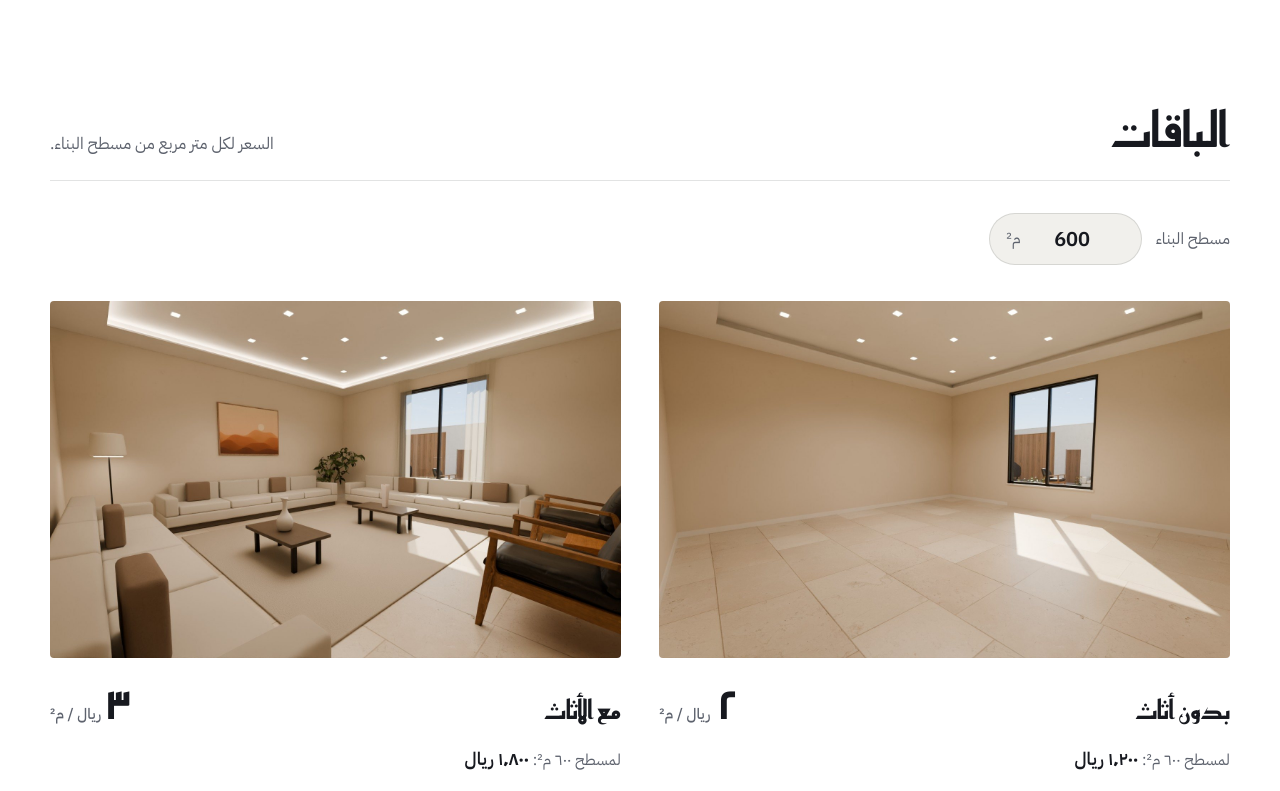
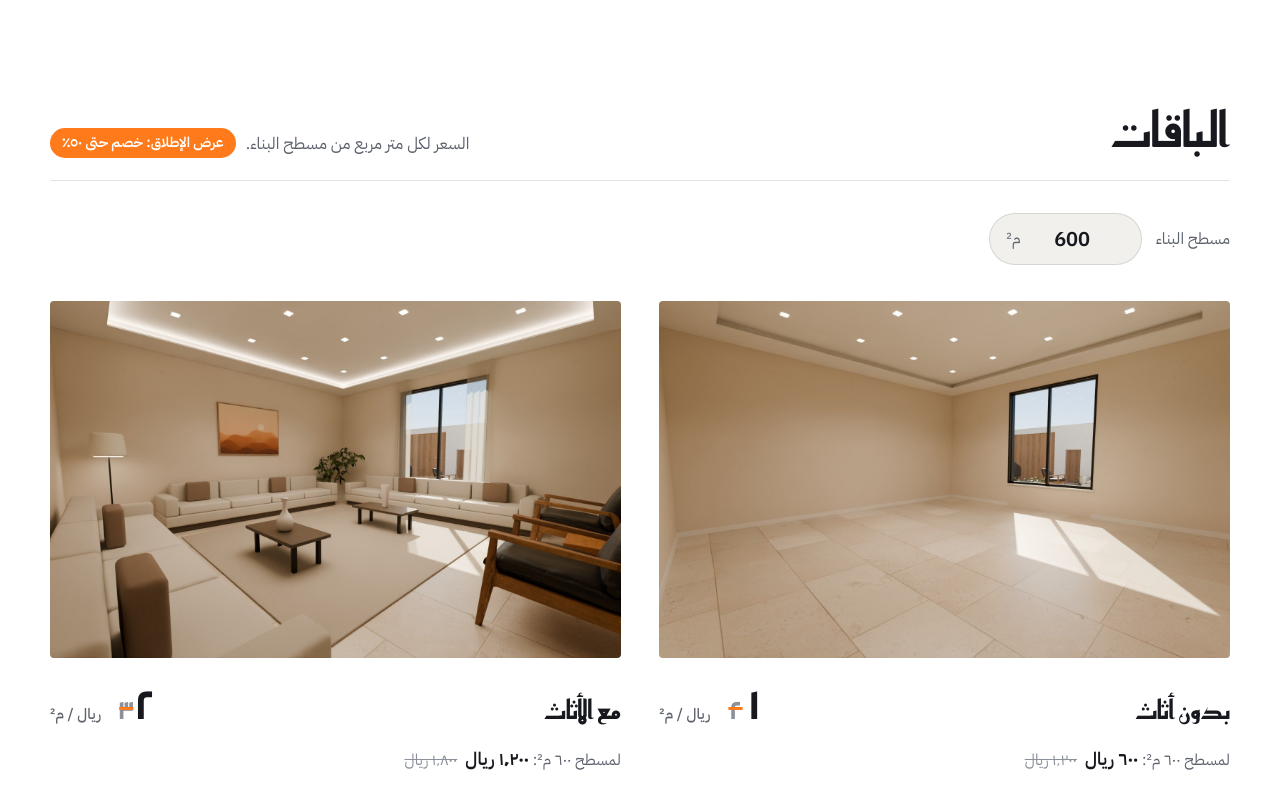
Before and after one commit to Mutaz1122/villa-tour, a plain HTML site: page index.html in a window 1280 px wide. Shown: the part 1800-2591 px from the top of the page. Drawn offline with Linux system fonts and the light colour scheme.

Commit message:
Launch offer: 1 and 2 SAR per square metre
Co-Authored-By: Claude Opus 5.5 <noreply@anthropic.com>

```diff
--- a/index.html
+++ b/index.html
@@ -77,6 +77,9 @@ section{padding:clamp(72px,10vw,128px) 0}
 .plan-c h3{font-size:26px}
 .price{font:600 clamp(34px,3.6vw,46px)/1 "Reem Kufi",sans-serif;white-space:nowrap}
 .price small{font:500 15px "IBM Plex Sans Arabic",sans-serif;color:var(--soft);margin-inline-start:6px}
+.price s{font-size:.62em;color:var(--line);text-decoration:line-through 3px var(--sun);margin-inline-end:12px}
+.total s{color:var(--line);margin-inline-start:8px}
+.offer{display:inline-block;margin-inline-start:10px;padding:3px 12px;border-radius:999px;background:var(--sun);color:#fff;font-weight:600;font-size:14px;vertical-align:2px}
 .total{margin-top:10px;font-size:15.5px;color:var(--soft)}
 .total b{color:var(--ink);font-weight:600;font-size:18px}
 .plan-c ul{list-style:none;margin:20px 0 0;padding:0;border-top:1px solid var(--rule)}
@@ -167,7 +170,7 @@ footer .wrap{display:flex;justify-content:space-between;gap:16px;flex-wrap:wrap}
   <section class="pk" id="packages"><div class="wrap">
     <div class="sec-h">
       <h2>الباقات</h2>
-      <p>السعر لكل متر مربع من مسطح البناء.</p>
+      <p>السعر لكل متر مربع من مسطح البناء.<span class="offer">عرض الإطلاق: خصم حتى ٥٠٪</span></p>
     </div>
     <div class="calc">
       <label for="area">مسطح البناء</label>
@@ -176,8 +179,8 @@ footer .wrap{display:flex;justify-content:space-between;gap:16px;flex-wrap:wrap}
     <div class="plans">
       <article class="plan-c">
         <img src="home/room_empty.jpg" alt="مجلس مشطّب بلا أثاث" loading="lazy">
-        <div class="head"><h3>بدون أثاث</h3><div class="price">٢<small>ريال / م²</small></div></div>
-        <p class="total">لمسطح <span data-area>٦٠٠</span> م²: <b data-total="2">١٬٢٠٠ ريال</b></p>
+        <div class="head"><h3>بدون أثاث</h3><div class="price"><s aria-label="بدل">٢</s>١<small>ريال / م²</small></div></div>
+        <p class="total">لمسطح <span data-area>٦٠٠</span> م²: <b data-total="1">٦٠٠ ريال</b><s data-was="2">١٬٢٠٠ ريال</s></p>
         <ul>
           <li>نموذج مطابق لمخططات المعماري بمقاساتها</li>
           <li>خامات حقيقية للأرضيات والجدران والواجهات</li>
@@ -189,8 +192,8 @@ footer .wrap{display:flex;justify-content:space-between;gap:16px;flex-wrap:wrap}
       </article>
       <article class="plan-c full">
         <img src="home/room_full.jpg" alt="المجلس نفسه مؤثثًا" loading="lazy">
-        <div class="head"><h3>مع الأثاث</h3><div class="price">٣<small>ريال / م²</small></div></div>
-        <p class="total">لمسطح <span data-area>٦٠٠</span> م²: <b data-total="3">١٬٨٠٠ ريال</b></p>
+        <div class="head"><h3>مع الأثاث</h3><div class="price"><s aria-label="بدل">٣</s>٢<small>ريال / م²</small></div></div>
+        <p class="total">لمسطح <span data-area>٦٠٠</span> م²: <b data-total="2">١٬٢٠٠ ريال</b><s data-was="3">١٬٨٠٠ ريال</s></p>
         <ul>
           <li>كل ما في باقة بدون أثاث</li>
           <li class="plus">أثاث لكل الغرف حسب مخطط الأثاث</li>
@@ -223,7 +226,7 @@ if(!matchMedia('(prefers-reduced-motion:reduce)').matches){ // حركة واحد
 // حاسبة الباقات
 const AR='٠١٢٣٤٥٦٧٨٩', ar=n=>Math.round(n).toLocaleString('en-US').replace(/\d/g,d=>AR[d]).replace(/,/g,'٬');
 const area=document.getElementById('area');
-const calc=()=>{ const a=Math.max(0,+area.value||0); document.querySelectorAll('[data-area]').forEach(e=>e.textContent=ar(a)); document.querySelectorAll('[data-total]').forEach(e=>e.textContent=ar(a*+e.dataset.total)+' ريال'); };
+const calc=()=>{ const a=Math.max(0,+area.value||0); document.querySelectorAll('[data-area]').forEach(e=>e.textContent=ar(a)); document.querySelectorAll('[data-total]').forEach(e=>e.textContent=ar(a*+e.dataset.total)+' ريال'); document.querySelectorAll('[data-was]').forEach(e=>e.textContent=ar(a*+e.dataset.was)+' ريال'); };
 area.addEventListener('input',calc); calc();
 </script>
 </body>
```
